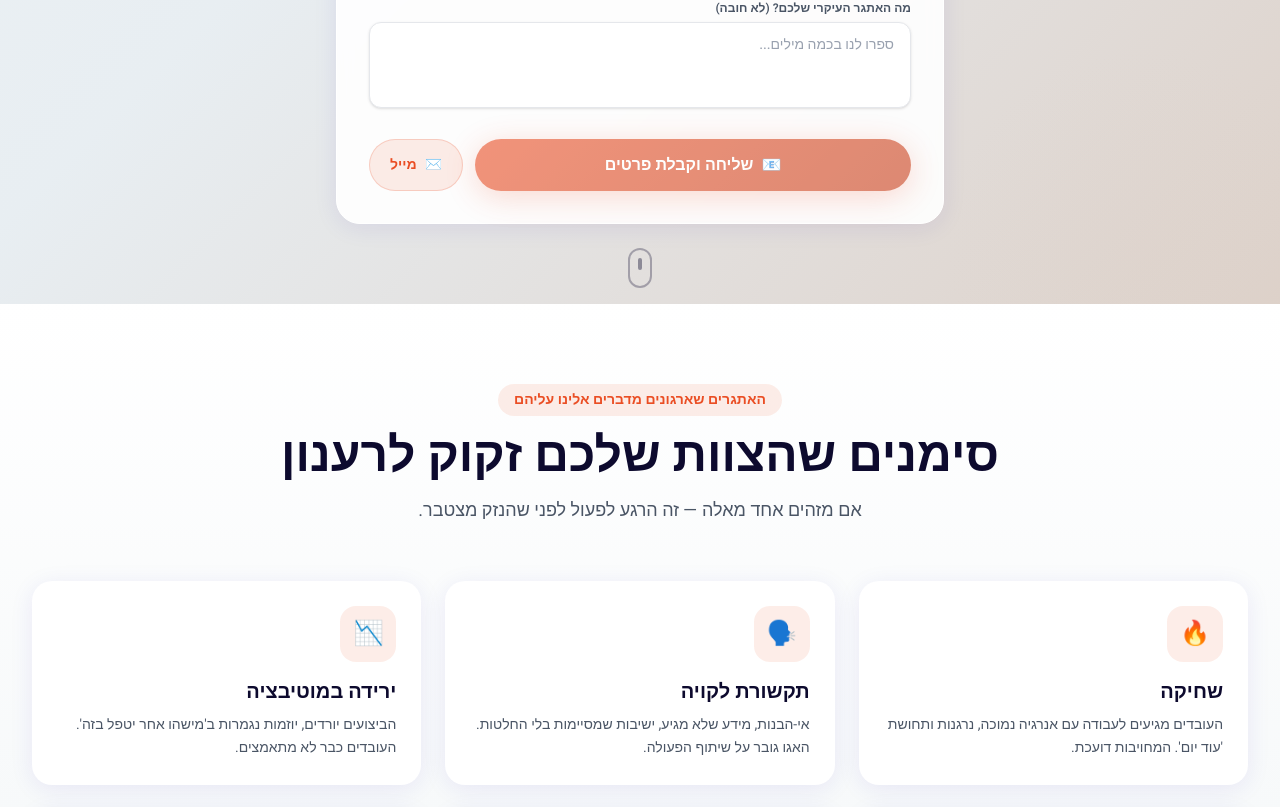
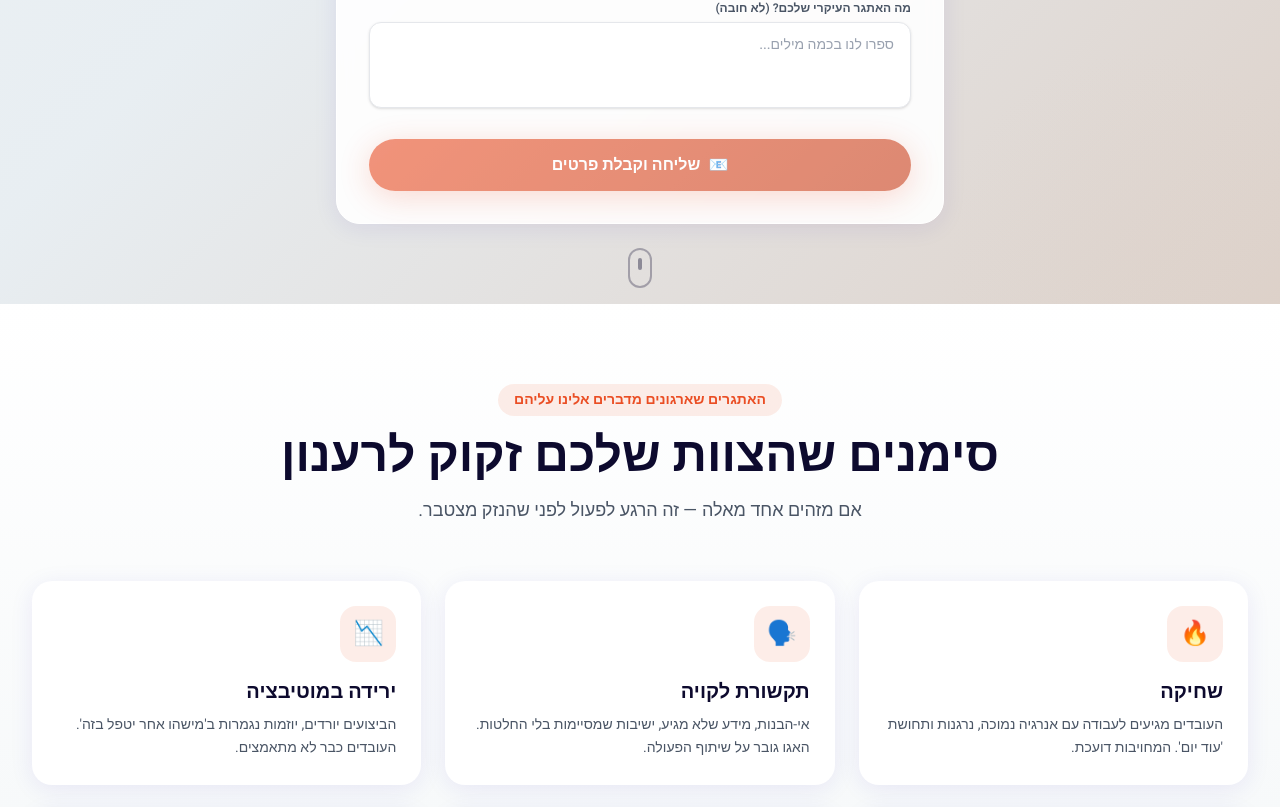
Before and after one commit to sgr25/odt_web, a Next.js app in the folder site/: page / in a window 1280 px wide. Shown: the part 1133-1940 px from the top of the page. Built offline with nearby package versions, Linux system fonts and the light colour scheme.

Commit message:
Remove email link from LeadForm component

```diff
--- a/site/components/LeadForm.tsx
+++ b/site/components/LeadForm.tsx
@@ -234,18 +234,6 @@ export default function LeadForm({ variant = "inline" }: LeadFormProps) {
             )}
           </button>
 
-          <a
-            href={`mailto:${CONTACT.email}`}
-            className={`flex items-center justify-center gap-2 px-5 py-3 rounded-full font-bold text-sm transition-all duration-300 ${
-              isDark
-                ? "bg-white/10 text-white hover:bg-white/20 border border-white/20"
-                : "bg-primary/10 text-primary hover:bg-primary/20 border border-primary/20"
-            }`}
-            aria-label="שלח מייל"
-          >
-            <span aria-hidden>✉️</span>
-            מייל
-          </a>
         </div>
       </form>
     </div>
```
